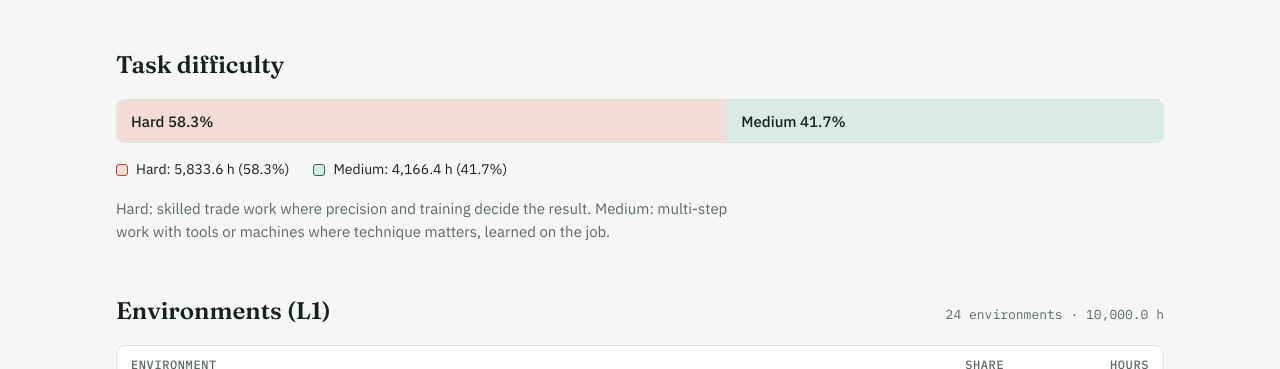
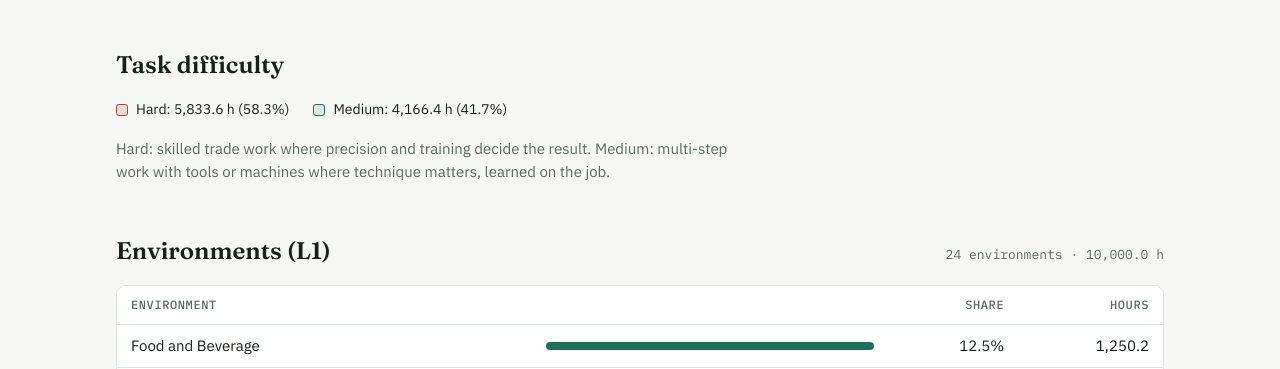
Before and after one commit to samaymaini/6cam-ots, a plain HTML site: page index.html in a window 1280 px wide. Shown: the part 431-800 px from the top of the page. Drawn offline with Linux system fonts and the light colour scheme.

Commit message:
Remove the task difficulty bar
Co-Authored-By: Claude Opus 5.5 <noreply@anthropic.com>

```diff
--- a/index.html
+++ b/index.html
@@ -40,10 +40,6 @@ h2 { font-family: var(--display); font-weight: 600; font-size: 24px; margin: 0;
 section { display: flex; flex-direction: column; gap: 16px; min-width: 0; }
 .head { display: flex; flex-wrap: wrap; align-items: baseline; justify-content: space-between; gap: 8px 24px; }
 .note { margin: 0; color: var(--muted); max-width: 70ch; }
-.diff { display: flex; height: 44px; border-radius: 8px; overflow: hidden; border: 1px solid var(--line); }
-.diff div { display: flex; align-items: center; padding: 0 14px; font-weight: 500; white-space: nowrap; overflow: hidden; }
-.diff .m { background: var(--accent-soft); color: var(--fg); }
-.diff .h { background: var(--hard-soft); color: var(--fg); }
 .legend { display: flex; flex-wrap: wrap; gap: 8px 24px; font-size: 14px; }
 .legend span { display: inline-flex; align-items: center; gap: 8px; font-variant-numeric: tabular-nums; }
 .sw { width: 12px; height: 12px; border-radius: 3px; display: inline-block; }
@@ -82,7 +78,6 @@ footer { color: var(--muted); font-size: 13px; border-top: 1px solid var(--line)
 
   <section id="difficulty">
     <div class="head"><h2>Task difficulty</h2></div>
-    <div class="diff" role="img" aria-label="58.3 percent hard, 41.7 percent medium" id="diff-bar"></div>
     <div class="legend" id="diff-legend"></div>
     <p class="note">Hard: skilled trade work where precision and training decide the result. Medium: multi-step work with tools or machines where technique matters, learned on the job.</p>
   </section>
@@ -149,11 +144,9 @@ document.getElementById('s-l1').textContent = String(DATA.l1.length);
 document.getElementById('s-l2').textContent = DATA.l2_distinct;
 document.getElementById('s-l3').textContent = String(DATA.l3.length);
 document.getElementById('s-diff').textContent = DATA.difficulty.map((d) => d.pct.toFixed(1)).join(' / ');
-const bar = document.getElementById('diff-bar');
 const leg = document.getElementById('diff-legend');
 DATA.difficulty.forEach((d) => {
   const cls = d.level === 'Hard' ? 'h' : 'm';
-  const seg = el('div', cls, d.level + ' ' + d.pct.toFixed(1) + '%'); seg.style.width = d.pct + '%'; bar.appendChild(seg);
   const s = el('span'); const sw = el('i', 'sw'); sw.style.background = cls === 'h' ? 'var(--hard-soft)' : 'var(--accent-soft)'; sw.style.border = '1px solid ' + (cls === 'h' ? 'var(--hard)' : 'var(--accent)');
   s.appendChild(sw); s.appendChild(document.createTextNode(d.level + ': ' + fmt(d.hours) + ' h (' + d.pct.toFixed(1) + '%)')); leg.appendChild(s);
 });
```
